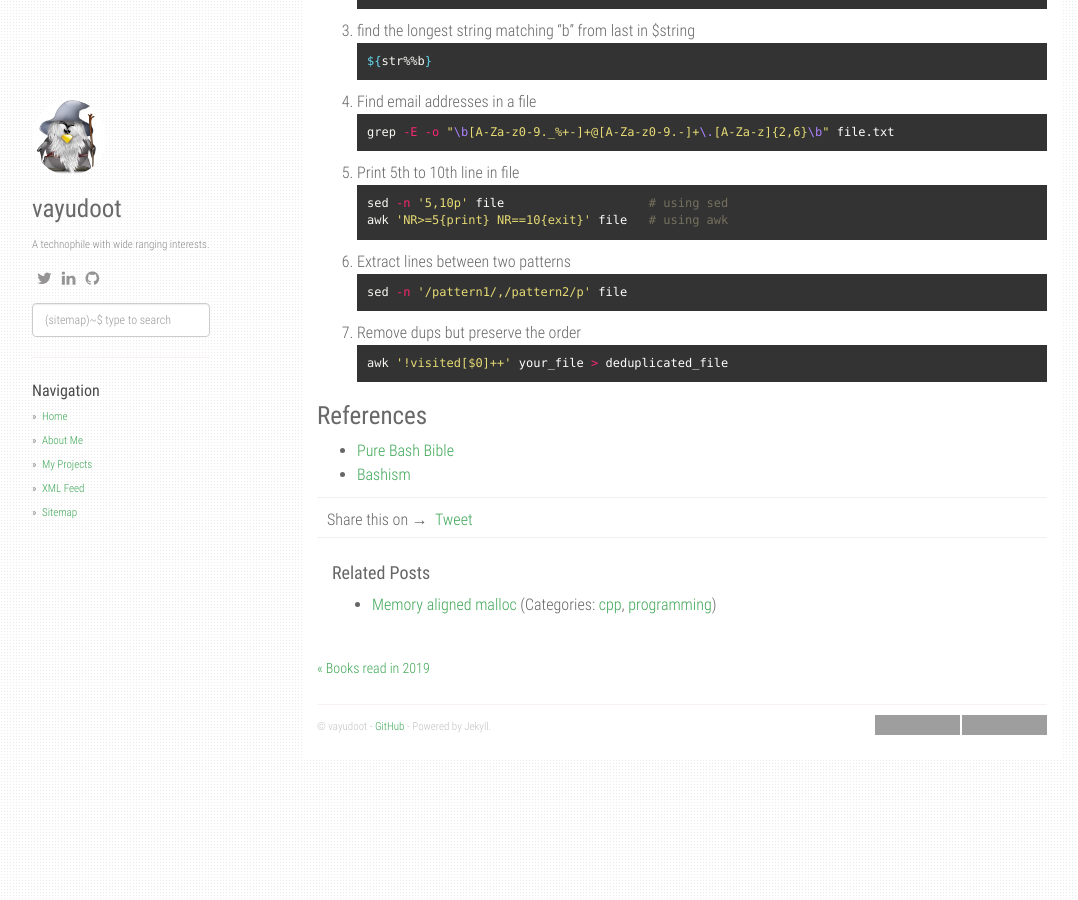
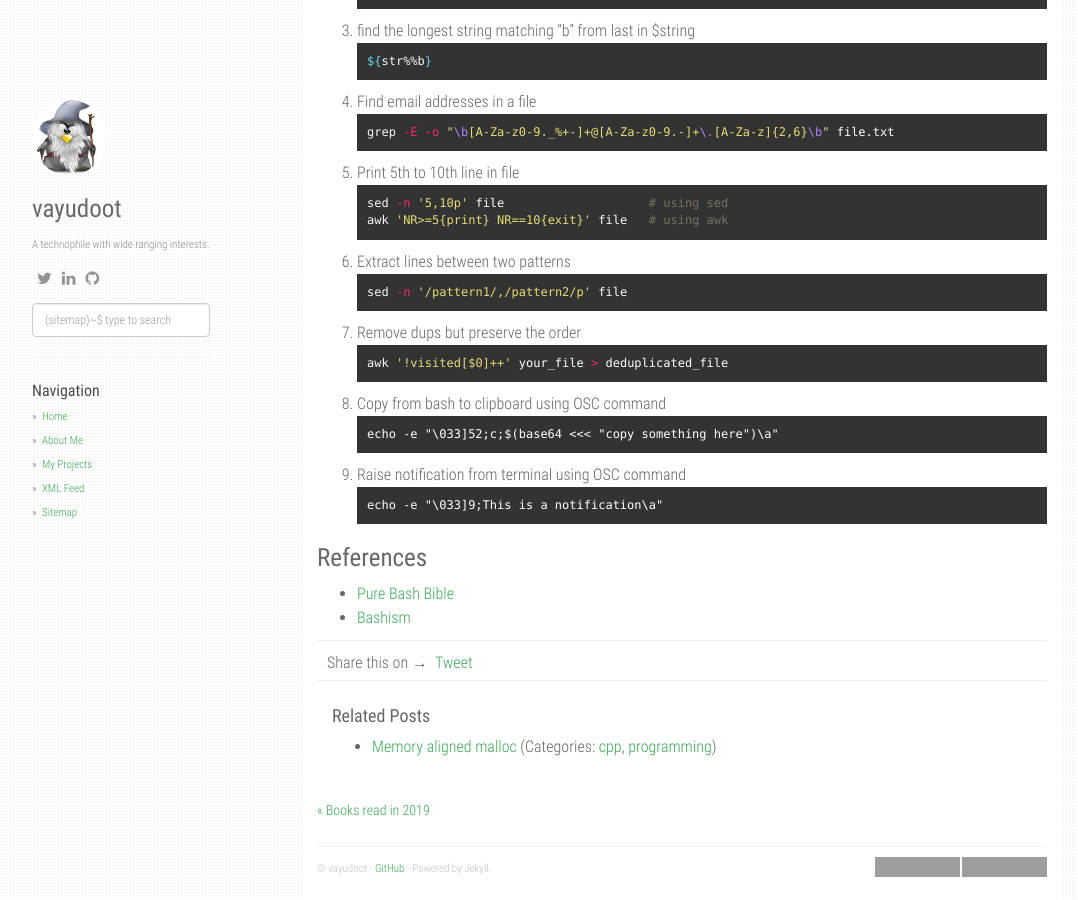
Before and after one commit to vayudoot/vayudoot.org, a Jekyll site: the page built from _posts/2020-05-28-bash.md, in a window 1280 px wide and 900 px high, scrolled down 4169 px. Shown: the whole window, without its empty margins (53-1131 px from the left). Built offline with Jekyll 4.4.1, drawn with Linux system fonts in a browser that asks for light colours; comment, search, counter and statistics services are not loaded; grey boxes are pictures that could not be loaded.

Commit message:
add OSC commands

````diff
--- a/_posts/2020-05-28-bash.md
+++ b/_posts/2020-05-28-bash.md
@@ -203,6 +203,14 @@ sed -n '/pattern1/,/pattern2/p' file
 ```sh
 awk '!visited[$0]++' your_file > deduplicated_file
 ```
+8. Copy from bash to clipboard using OSC command
+```
+echo -e "\033]52;c;$(base64 <<< "copy something here")\a"
+```
+9. Raise notification from terminal using OSC command
+```
+echo -e "\033]9;This is a notification\a"
+```
 
 # References
 * [Pure Bash Bible](https://github.com/dylanaraps/pure-bash-bible)
````
